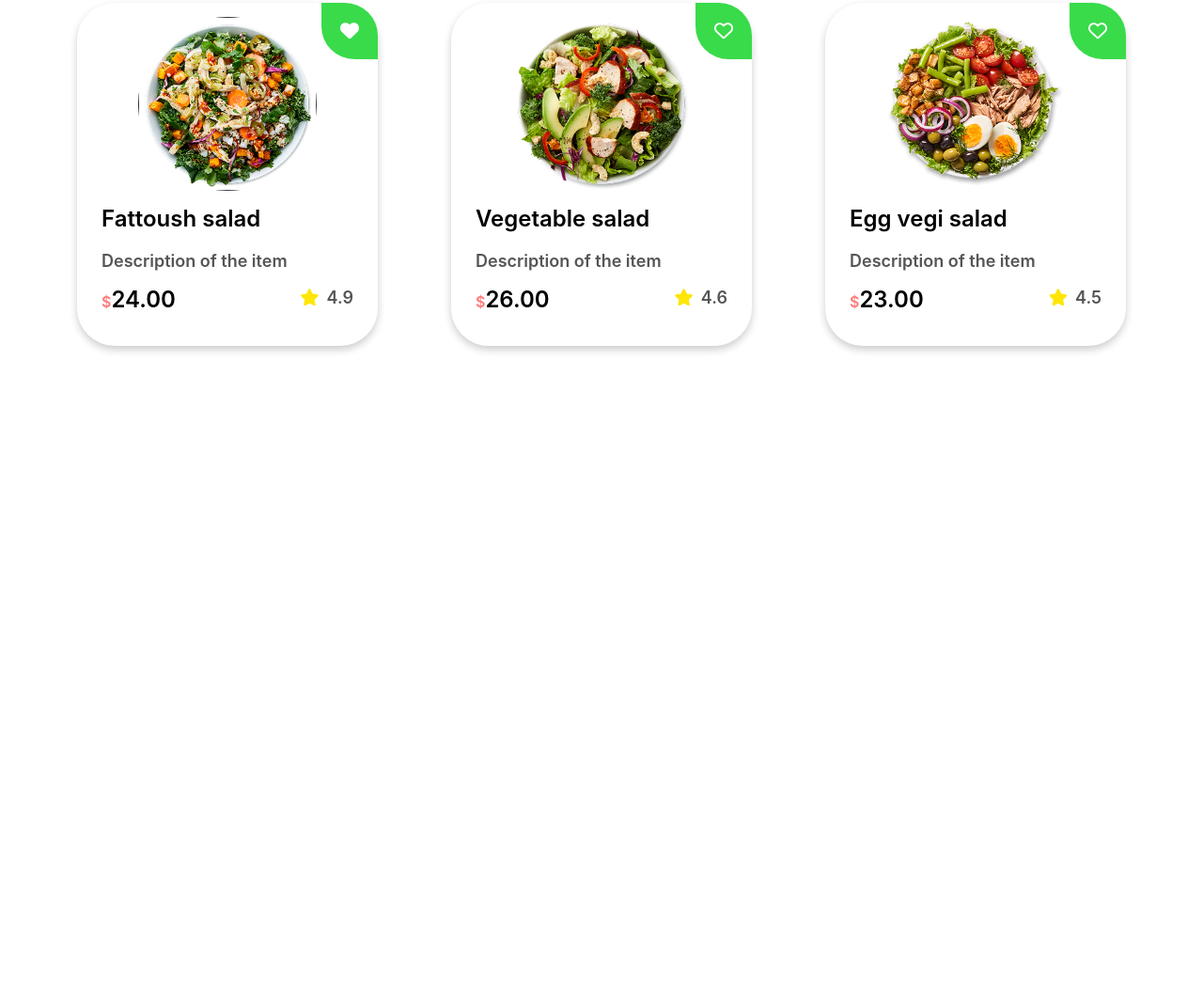
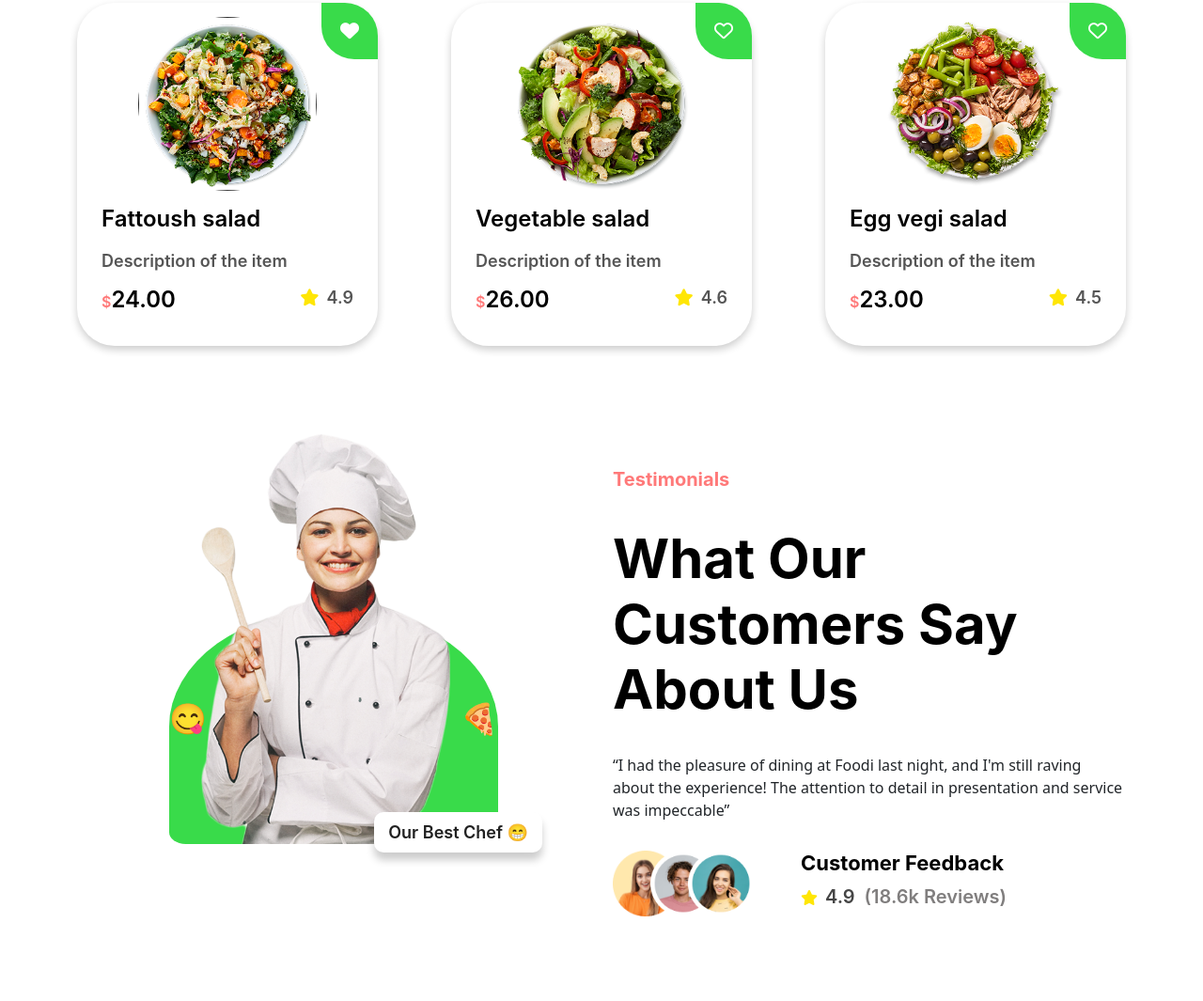
Before and after one commit to mdsalathossain0/Foodi-project, a plain HTML site: page index.html in a window 1280 px wide. Shown: the part 1663-2728 px from the top of the page at 94% size. Before the commit the page ends 2081 px from the top, so only its background shows below. Drawn offline with Linux system fonts and the light colour scheme.

Commit message:
customer part done

```diff
--- a/css/style.css
+++ b/css/style.css
@@ -417,3 +417,106 @@ nav .search a i{
   color: #FFFFFF;
 }
 /* dishes part end */
+/* customer part start */
+.customer{
+    padding: 80px 0;
+}
+.customer .left{
+   width: 350px;
+   height: 250px;
+   background: #39DB4A;
+   margin: 0 auto;
+   margin-top: 150px;
+   border-radius: 50% 50% 5% 5%;
+   position: relative;
+}
+.customer .left .image{
+   width: 300px;
+   height: 450px;
+   position: absolute;
+   left: 10px;
+   bottom: 0;
+}
+.customer .left .image img{
+   width: 100%;
+   height: 100%;
+
+}
+.customer .left .message p {
+    color: #202020;
+    font-size: 18px;
+    font-family: "Inter", serif;
+    font-weight: 600;
+    position: absolute;
+    bottom: -25px;
+    right: -47px;
+    background: #FFFFFF;
+    padding: 8px 15px;
+    border-radius: 10px;
+    box-shadow: 0 8px 8px 0 rgba(0, 0, 0, 0.2);
+}
+.customer .left .emoji{
+    display: flex;
+    justify-content: space-between;
+    position: relative;
+    top: 97px;
+}
+.customer .right h6{
+    color: #FF7979;
+    font-size: 20px;
+    font-family: "Inter", serif;
+    font-weight: 700;
+    letter-spacing: 17.5%;
+}
+.customer .right h2{
+    color: #000000;
+    font-size: 58px;
+    font-family: "Inter", serif;
+    font-weight: 700;
+    line-height: 120%;
+    padding-top: 30px;
+    padding-bottom: 25px;
+}
+.customer .info{
+    display: flex;
+    column-gap: 130px;
+    padding-top: 15px;
+}
+.customer .info .image{
+    position: relative;
+}
+.customer .info .image img{
+    width: 70px;
+    height: 70px;
+
+}
+.customer .info .image .img2{
+    position: absolute;
+    left: 40px;
+}
+.customer .info .image .img3{
+    position: absolute;
+    left: 80px;
+}
+.customer .info h3{
+    color: #000000;
+    font-size: 22px;
+    font-family: "Inter", serif;
+    font-weight: 700;
+}
+.customer .info p{
+    color: #807E7E;
+    font-size: 20px;
+    font-family: "Inter", serif;
+    font-weight: 600;
+}
+.customer .info p span{
+    color: #454545;
+    padding-right: 10px;
+}
+.customer .info p span i{
+    font-size: 16px;
+    padding-right: 8px;
+    color: #FFE605;
+}
+/* customer part end */
--- a/index.html
+++ b/index.html
@@ -219,6 +219,46 @@
         </div>
        </section>
       <!-- dishes part end -->
+      <!-- customer part start -->
+       <section class="customer">
+        <div class="container">
+          <div class="row">
+            <div class="col-lg-6">
+              <div class="left">
+                <div class="image">
+                  <img src="image/customerimg.png" alt="">
+                </div>
+                <div class="message">
+                  <p>Our Best Chef 😁</p>
+                </div>
+                <div class="emoji">
+                  <h2>😋</h2>
+                  <h2>🍕</h2>
+                </div>
+              </div>
+            </div>
+            <div class="col-lg-6">
+              <div class="right">
+                <h6>Testimonials</h6>
+                <h2>What Our Customers Say About Us</h2>
+                <p>“I had the pleasure of dining at Foodi last night, and I'm still raving about the experience! The attention to detail in presentation and service was impeccable”</p>
+              </div>
+              <div class="info">
+                <div class="image">
+                  <img class="img1" src="image/cusimg2.png" alt="">
+                  <img class="img2" src="image/cusimg1.png" alt="">
+                  <img class="img3" src="image/cusimg3.png" alt="">
+                </div>
+                <div>
+                  <h3>Customer Feedback</h3>
+                  <p><span><i class="fa-solid fa-star"></i>4.9</span>(18.6k Reviews)</p>
+                </div>
+              </div>
+            </div>
+          </div>
+        </div>
+       </section>
+      <!-- customer part end -->
     <script src="js/bootstrap.bundle.min.js"></script>
 </body>
 </html>
```
Also changed, not shown: image/cusimg1.png (added), image/cusimg2.png (added), image/cusimg3.png (added), image/customerimg.png (added).
